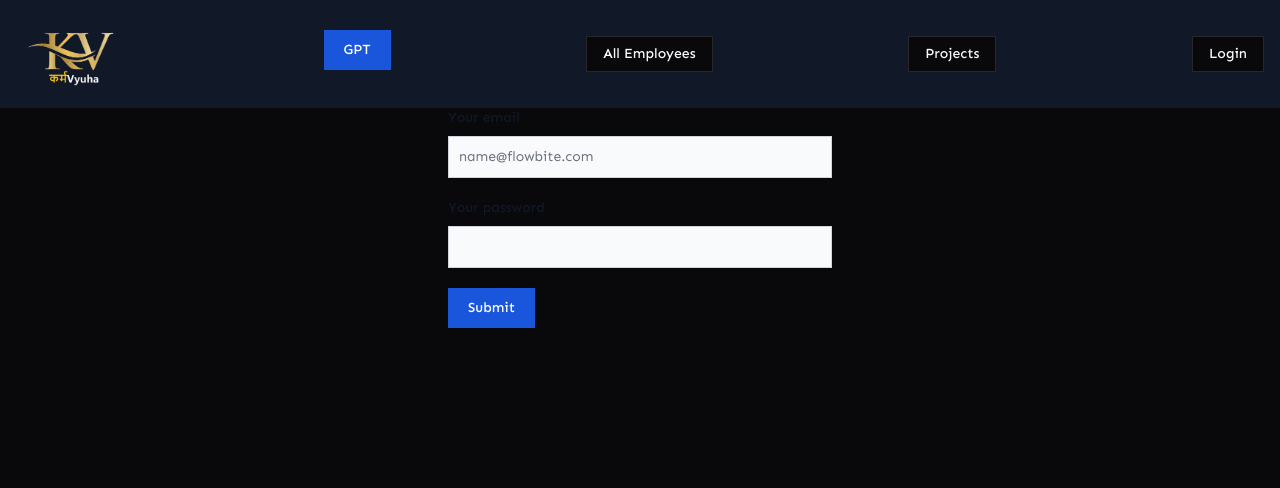
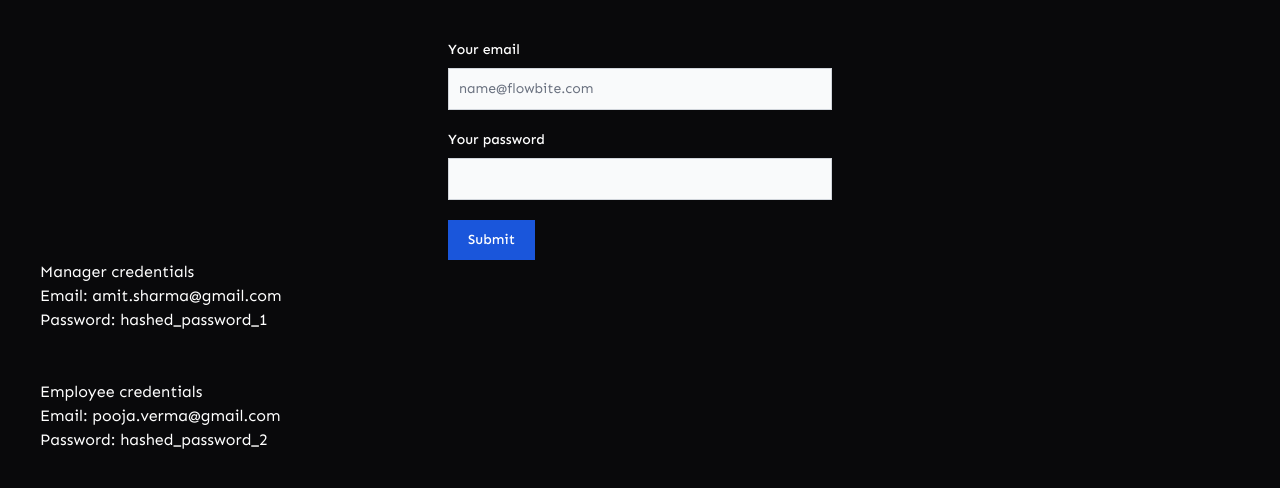
Before and after one commit to gaurijagdale/karmavyuha, a React (Vite) app in the folder frontend/: page /login in a window 1280 px wide. Shown: the top 488 px of the page. Built offline with nearby package versions, Linux system fonts and the light colour scheme; a web font is replaced by a local one.

Commit message:
lgonjofingd

```diff
--- a/frontend/src/App.tsx
+++ b/frontend/src/App.tsx
@@ -25,9 +25,9 @@
 
   return (
     <div className="w-full">
-      {location.pathname !== "/" && <Navbar />}
+      {location.pathname !== "/login" && <Navbar />}
       <Routes>
-        <Route path="/" element={<Login />} />
+        <Route path="/" element={<LandingMain />} />
         <Route path="/employeedashboard" element={<EmployeeDashboard />} />
         <Route path="/empprofile/:id" element={<EmpProfile/>} />
         <Route path="/empreport/:id" element={<EmpReport/>} />
--- a/frontend/src/components/Login.tsx
+++ b/frontend/src/components/Login.tsx
@@ -52,12 +52,12 @@
     };
 
     return (
-        <div>
+        <div className="p-10 text-white">
             <form method="post" onSubmit={handleLogin} className="max-w-sm mx-auto">
                 <div className="mb-5">
                     <label
                         htmlFor="email"
-                        className="block mb-2 text-sm font-medium text-gray-900 dark:text-white"
+                        className="block mb-2 text-sm font-medium text-white dark:text-white"
                     >
                         Your email
                     </label>
@@ -67,7 +67,7 @@
                         name="email"
                         value={userEmail}
                         onChange={(e) => setUserEmail(e.target.value)}
-                        className="bg-gray-50 border border-gray-300 text-gray-900 text-sm rounded-lg focus:ring-blue-500 focus:border-blue-500 block w-full p-2.5 dark:bg-gray-700 dark:border-gray-600 dark:placeholder-gray-400 dark:text-white dark:focus:ring-blue-500 dark:focus:border-blue-500"
+                        className="bg-gray-50 border border-gray-300 text-white text-sm rounded-lg focus:ring-blue-500 focus:border-blue-500 block w-full p-2.5 dark:bg-gray-700 dark:border-gray-600 dark:placeholder-gray-400 dark:text-white dark:focus:ring-blue-500 dark:focus:border-blue-500"
                         placeholder="name@flowbite.com"
                         required
                     />
@@ -75,7 +75,7 @@
                 <div className="mb-5">
                     <label
                         htmlFor="password"
-                        className="block mb-2 text-sm font-medium text-gray-900 dark:text-white"
+                        className="block mb-2 text-sm font-medium text-white dark:text-white"
                     >
                         Your password
                     </label>
@@ -85,7 +85,7 @@
                         name="password"
                         value={userPassword}
                         onChange={(e) => setUserPassword(e.target.value)}
-                        className="bg-gray-50 border border-gray-300 text-gray-900 text-sm rounded-lg focus:ring-blue-500 focus:border-blue-500 block w-full p-2.5 dark:bg-gray-700 dark:border-gray-600 dark:placeholder-gray-400 dark:text-white dark:focus:ring-blue-500 dark:focus:border-blue-500"
+                        className="bg-gray-50 border border-gray-300 text-white text-sm rounded-lg focus:ring-blue-500 focus:border-blue-500 block w-full p-2.5 dark:bg-gray-700 dark:border-gray-600 dark:placeholder-gray-400 dark:text-white dark:focus:ring-blue-500 dark:focus:border-blue-500"
                         required
                     />
                 </div>
@@ -112,6 +112,15 @@
                     {loginMessage}
                 </p>
             )}
+
+
+            <p>Manager credentials</p>
+            <p>Email: amit.sharma@gmail.com</p>
+            <p>Password: hashed_password_1</p>
+<br /><br />
+            <p>Employee credentials</p>
+            <p>Email: pooja.verma@gmail.com</p>
+            <p>Password: hashed_password_2</p>
         </div>
     );
 };
```
